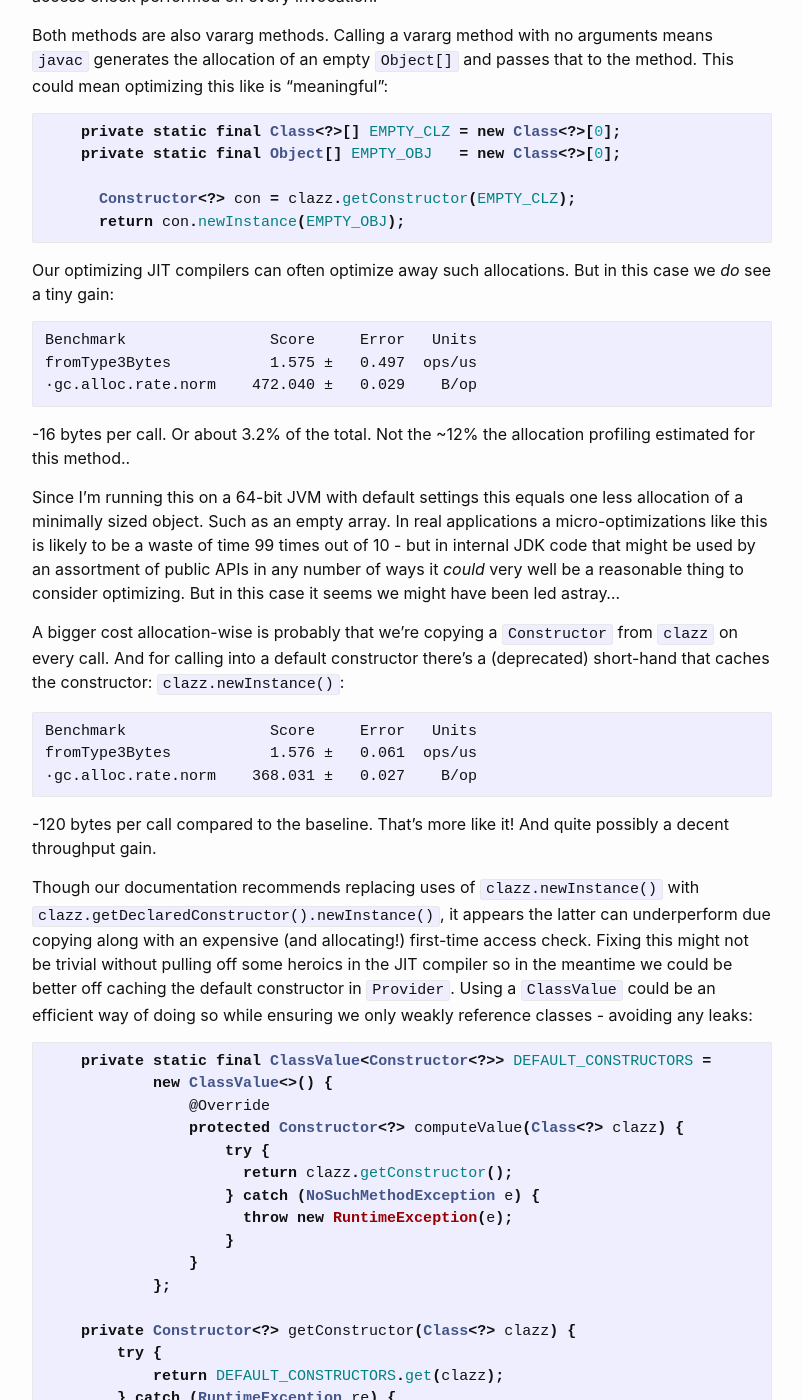
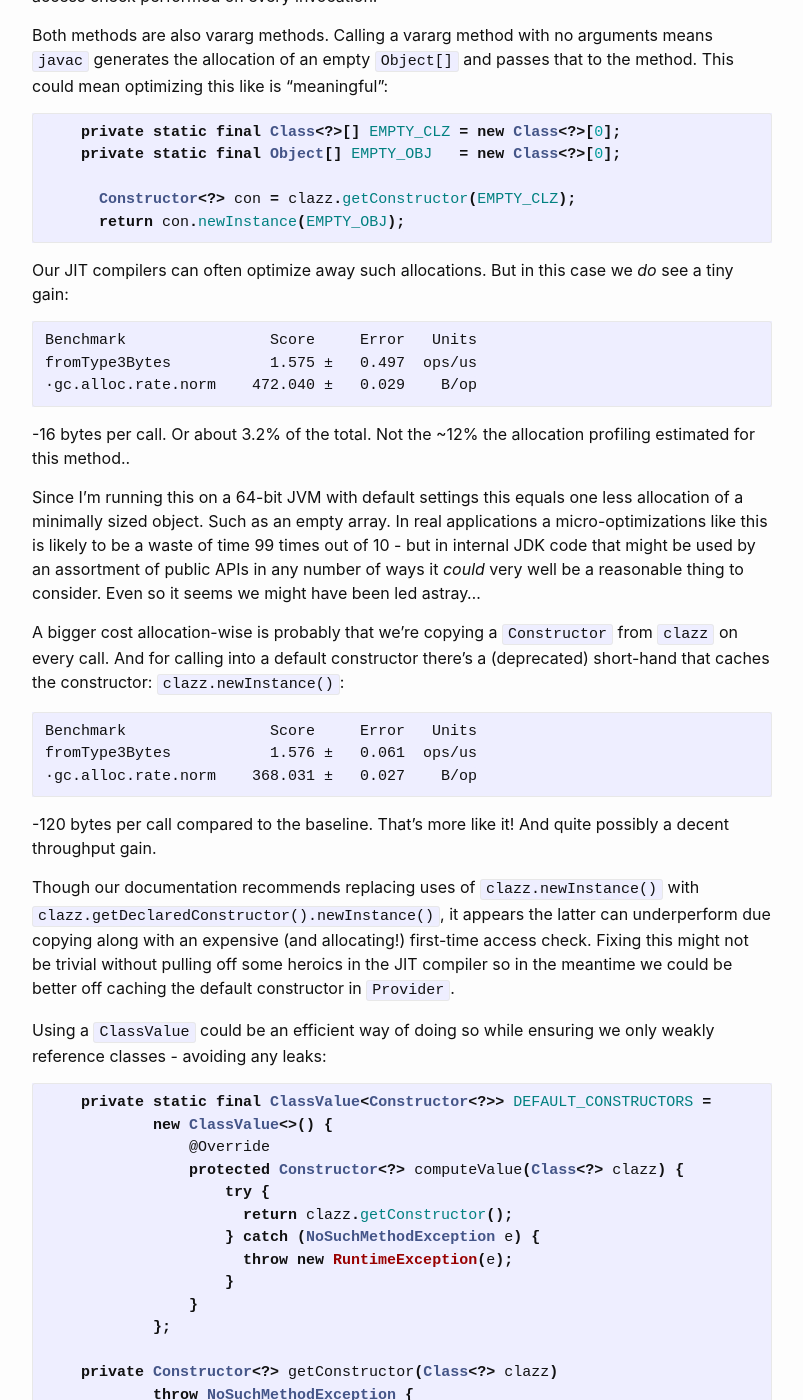
Before and after one commit to cl4es/cl4es.github.io, a Jekyll site: the page built from _posts/2021-01-04-Investigating-MD5-Overheads.md, in a window 1280 px wide and 1400 px high, scrolled down 7122 px. Shown: the whole window, without its empty margins (238-1041 px from the left). Built offline with Jekyll 4.4.1, drawn with Linux system fonts in a browser that asks for light colours; some of the changed text lies outside the part shown.

````diff
--- a/_posts/2021-01-04-Investigating-MD5-Overheads.md
+++ b/_posts/2021-01-04-Investigating-MD5-Overheads.md
@@ -235,7 +235,7 @@ Both methods are also vararg methods. Calling a vararg method with no arguments
       return con.newInstance(EMPTY_OBJ);
 ```
 
-Our optimizing JIT compilers can often optimize away such allocations. But in this case we _do_ see a tiny gain:
+Our JIT compilers can often optimize away such allocations. But in this case we _do_ see a tiny gain:
 
 ```
 Benchmark                Score     Error   Units
@@ -245,7 +245,7 @@ fromType3Bytes           1.575 ±   0.497  ops/us
 
 -16 bytes per call. Or about 3.2% of the total. Not the ~12% the allocation profiling estimated for this method..
 
-Since I'm running this on a 64-bit JVM with default settings this equals one less allocation of a minimally sized object. Such as an empty array. In real applications a micro-optimizations like this is likely to be a waste of time 99 times out of 10 - but in internal JDK code that might be used by an assortment of public APIs in any number of ways it _could_ very well be a reasonable thing to consider optimizing. But in this case it seems we might have been led astray...
+Since I'm running this on a 64-bit JVM with default settings this equals one less allocation of a minimally sized object. Such as an empty array. In real applications a micro-optimizations like this is likely to be a waste of time 99 times out of 10 - but in internal JDK code that might be used by an assortment of public APIs in any number of ways it _could_ very well be a reasonable thing to consider. Even so it seems we might have been led astray...
 
 A bigger cost allocation-wise is probably that we're copying a `Constructor` from `clazz` on every call. And for calling into a default constructor there's a (deprecated) short-hand that caches the constructor: `clazz.newInstance()`:
 
@@ -258,7 +258,9 @@ fromType3Bytes           1.576 ±   0.061  ops/us
 -120 bytes per call compared to the baseline. That's more like it! And quite possibly a decent throughput gain.
 
 Though our documentation recommends replacing uses of `clazz.newInstance()` with
-`clazz.getDeclaredConstructor().newInstance()`, it appears the latter can underperform due copying along with an expensive (and allocating!) first-time access check. Fixing this might not be trivial without pulling off some heroics in the JIT compiler so in the meantime we could be better off caching the default constructor in `Provider`. Using a `ClassValue` could be an efficient way of doing so while ensuring we only weakly reference classes - avoiding any leaks:
+`clazz.getDeclaredConstructor().newInstance()`, it appears the latter can underperform due copying along with an expensive (and allocating!) first-time access check. Fixing this might not be trivial without pulling off some heroics in the JIT compiler so in the meantime we could be better off caching the default constructor in `Provider`.
+
+Using a `ClassValue` could be an efficient way of doing so while ensuring we only weakly reference classes - avoiding any leaks:
 
 ```java
     private static final ClassValue<Constructor<?>> DEFAULT_CONSTRUCTORS =
@@ -273,7 +275,8 @@ Though our documentation recommends replacing uses of `clazz.newInstance()` with
                 }
             };
 
-    private Constructor<?> getConstructor(Class<?> clazz) {
+    private Constructor<?> getConstructor(Class<?> clazz)
+            throw NoSuchMethodException {
         try {
             return DEFAULT_CONSTRUCTORS.get(clazz);
         } catch (RuntimeException re) {
@@ -284,12 +287,12 @@ Though our documentation recommends replacing uses of `clazz.newInstance()` with
         }
     }
 
-    ..
+    ...
     Constructor<?> con = getConstructor(clazz);
     return con.newInstance(EMPTY_OBJ);
 ```
 
-This gives a result very close to using the deprecated `clazz.newInstance()`:
+The need to wrap a `NoSuchMethodException` in a `RuntimeException` and then unwrap it slightly unfortunate, but this does the trick and gives a result very close to using the deprecated `clazz.newInstance()`:
 
 ```
 Benchmark                Score    Error   Units
````
Also changed, not shown: other parts of _posts/2021-01-04-Investigating-MD5-Overheads.md (+1 -1 lines).
